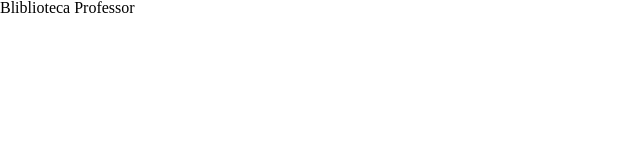
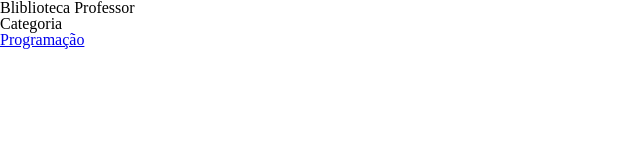
Before and after one commit to ricardoveiga18/ricardo2c2t, a plain HTML site: page index.html in a window 1280 px wide. Shown: the whole page, without its empty margins (0-640 px from the left). Drawn offline with Linux system fonts and the light colour scheme.

Commit message:
Add files via upload

```diff
--- a/index.html
+++ b/index.html
@@ -9,5 +9,24 @@
 </head>
 <body>
     <h1>Bliblioteca Professor</h1>
+    <header class="cabecalho">
+        <div class="container">
+            <label for="menu">
+                <span class="cabecalho__menu hamburguer container__imagem"></span>
+            </label>
+            <ul class="lista-menu">
+                <li class="lista-menu__titulo">Categoria</li>
+                <li class="lista-menu__item">
+                <a href="#" class="lista-menu__link">Programação</a>
+                </li>
+            </ul>
+
+
+        </div>
+
+
+
+
+    </header>
 </body>
 </html>
```
